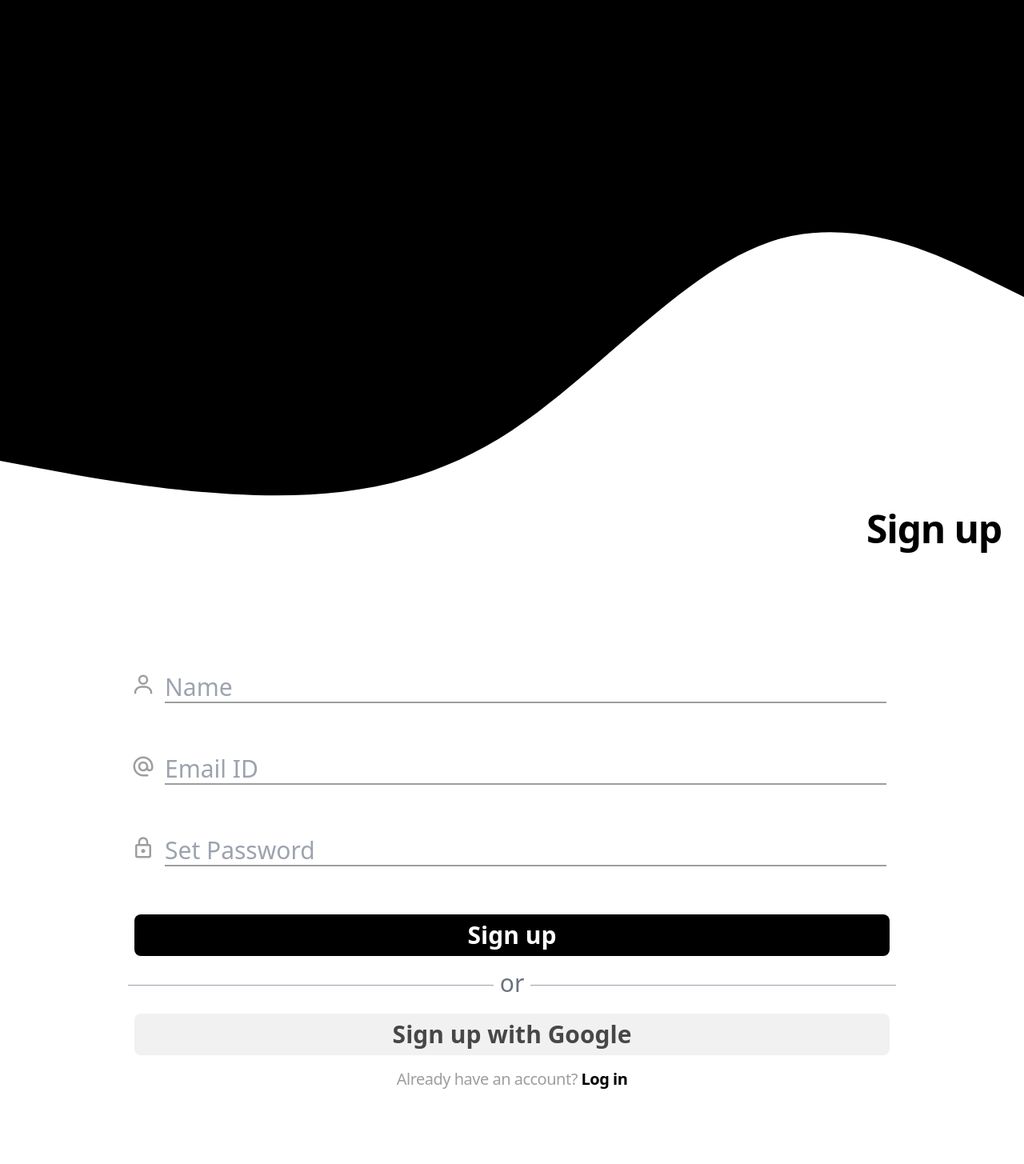
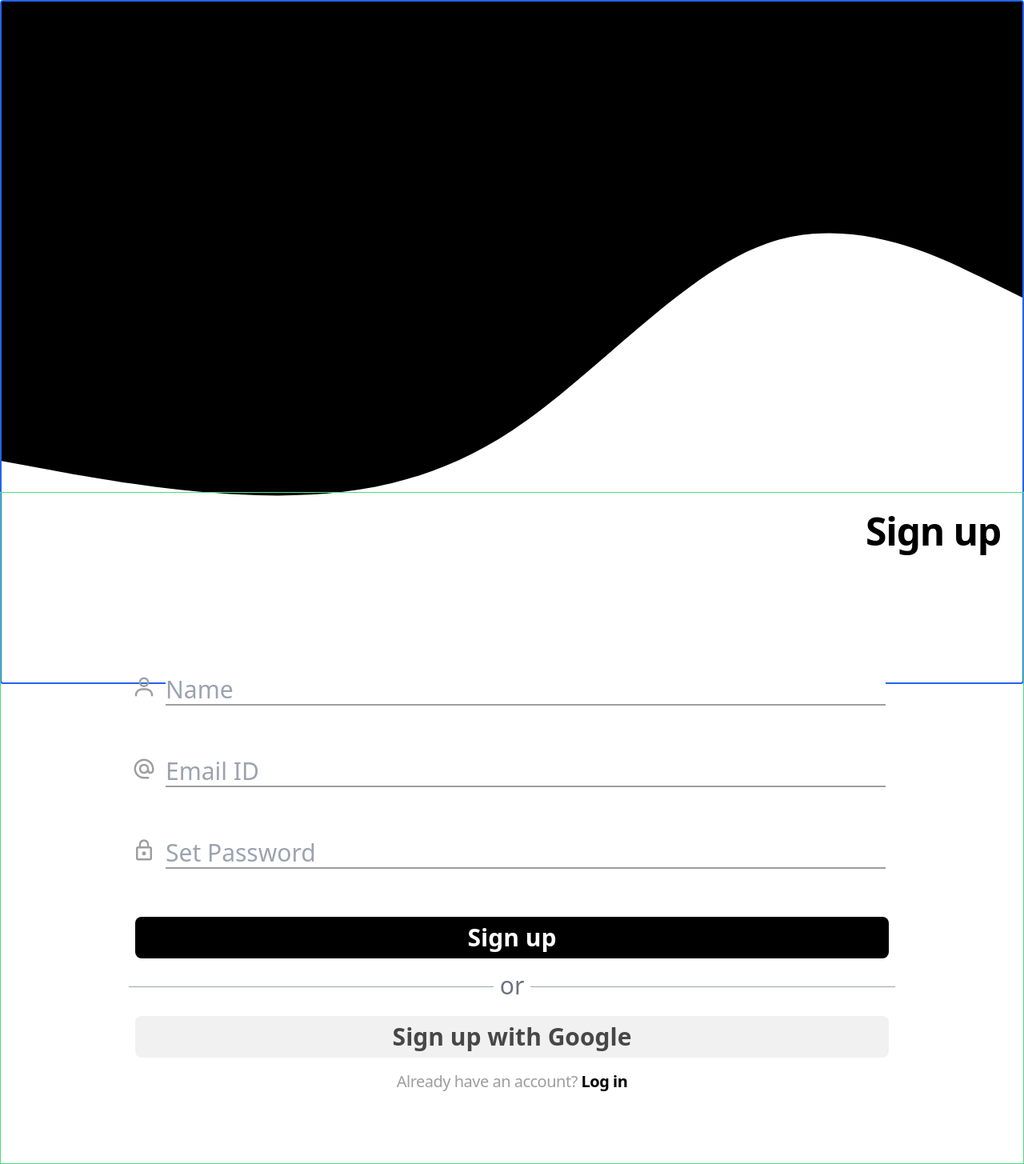
Before and after one commit to Shivani-57/University, a React (Create React App) app in the folder client/: page / in a window 1280 px wide. Shown: the whole page at 80% size. Built offline with nearby package versions, Linux system fonts and the light colour scheme.

Commit message:
change in style

```diff
--- a/client/src/Components/Auth/Signup.js
+++ b/client/src/Components/Auth/Signup.js
@@ -28,13 +28,13 @@ function Signup() {
     <div className="flex flex-col h-screen ">
       <div className="hidden"></div>
       <div className=" flex-1 flex flex-col ">
-        <div className=" left-0 -z-10  right-0 rounded  ">
+        <div className=" left-0 -z-10  right-0 rounded border-2 border-blue-600  ">
         <SignupSvg />
         </div>
 
-        <div className="-mt-[16vh] sm:-mt-[21vh] md:-mt-[25vh] lg:-mt-[30vh] flex-1 flex flex-col  h-fit">
+        <div className="-mt-[16vh] sm:-mt-[21vh] md:-mt-[25vh] lg:-mt-[30vh] flex-1 flex flex-col  h-fit border border-green-400">
           <form
-            className="bg-transparent  h-fit "
+            className="bg-transparent  h-fit border-red-400 "
             onSubmit={handleSubmit}
 
           >
```
